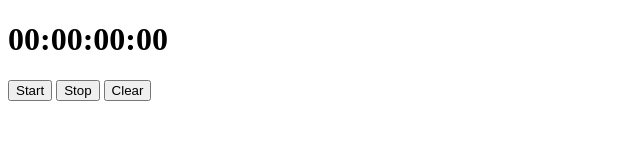
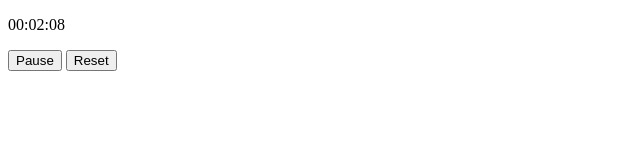
Before and after one commit to theuiguru/stopWatch, a plain HTML site: page index.html in a window 1280 px wide. Both pictures are taken after a click on the button "Start". Shown: the whole page, without its empty margins (0-640 px from the left). Drawn offline with nearby package versions, Linux system fonts and the light colour scheme.

Commit message:
Update index.html

```diff
--- a/index.html
+++ b/index.html
@@ -1,14 +1,51 @@
-<!DOCTYPE html><html><head><meta charset="utf-8"><meta name="viewport" content="width=device-width"><title>StopWatch</title></head><body>
-<h1 id="time">00:00:00:00</h1>
-<button id="start">Start</button>
-<button id="stop">Stop</button>
-<button id="clear">Clear</button>
-<script src="https://ajax.googleapis.com/ajax/libs/jquery/2.2.0/jquery.min.js"></script><script type="text/javascript">
-var start = document.getElementById("start"),
-    stop = document.getElementById("stop"),
-    clear = document.getElementById("clear"),
-    hours = 0,
-    mins = 0,
-    seconds = 0,
-    msecs = 0;
+<!DOCTYPE html><html><head><meta charset="utf-8"><meta name="viewport" content="width=device-width">
+<link rel="stylesheet" href="style.css" type="text/css"><title>StopWatch</title></head><body>
+  <div class="container">
+    <p id="output">00:00:00</p>
+    <div id="controls">
+      <button id="startPause" onclick="startPause();">Start</button>
+      <button onclick="reset();">Reset</button>
+    </div>
+  </div><script type="text/javascript">
+  var time = 0;
+  var running=0;
+  function startPause() {
+    if(running==0) {
+      running = 1;
+      increment();
+      document.getElementById("startPause").innerHTML = "Pause";
+    } else {
+      running = 0;
+      document.getElementById("startPause").innerHTML = "Resume";
+    }
+  }
+
+  function reset() {
+    running = 0;
+    time = 0;
+    document.getElementById("startPause").innerHTML = "Start";
+    document.getElementById("output").innerHTML = "00:00:00";
+  }
+
+  function increment() {
+    if(running == 1) {
+      setTimeout(function() {
+        time++;
+        var mins = Math.floor(time/10/60);
+        var secs = Math.floor(time/10);
+        var tenths = time % 10;
+
+        if(mins<10) {
+          mins = "0" + mins;
+        }
+
+        if(secs<10) {
+          secs = "0" + secs;
+        }
+
+        document.getElementById("output").innerHTML = mins + ":" + secs + ":" + "0" + tenths;
+        increment();
+      }, 100);
+    }
+  }
 </script></body></html>
```
